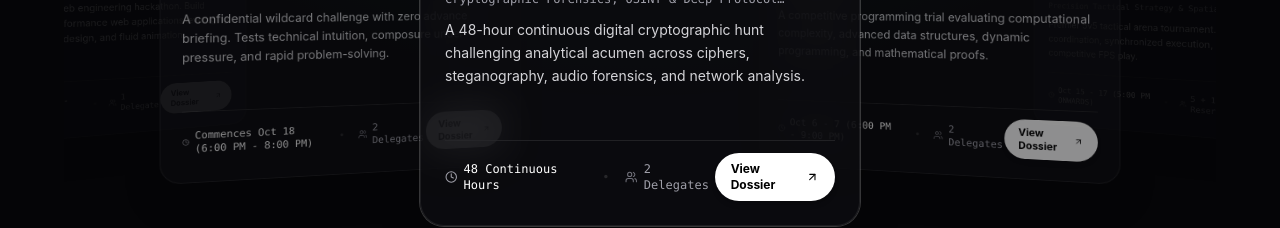
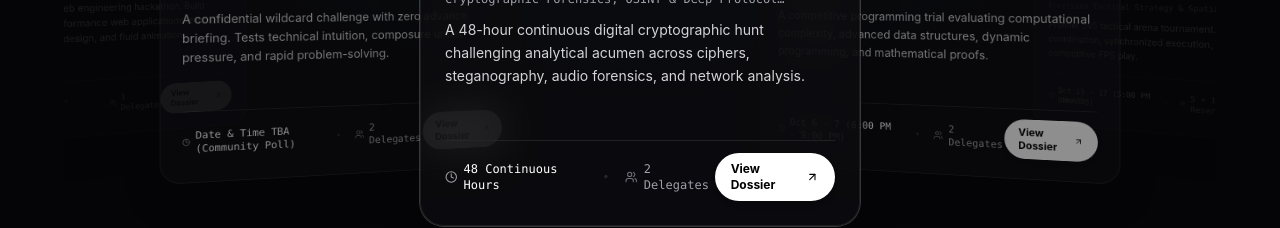
Before and after one commit to Valenite/genesiz-web, a React (Vite) app: page / in a window 1280 px wide. Shown: the part 1800-2028 px from the top of the page. Built offline with nearby package versions, Linux system fonts and the light colour scheme.

Commit message:
fix(surprise): change duration to Date & Time TBA on event card

```diff
--- a/src/data/eventsData.ts
+++ b/src/data/eventsData.ts
@@ -7,7 +7,7 @@ export interface EventDetail {
   fullDesc: string;
   teamSize: string;
   eligibility: string;
-  format: 'Online 4-Day Hunt' | 'Online & On-Site' | 'LAN Arena' | 'Live Stage' | 'Hybrid Sprint';
+  format: 'Online 4-Day Hunt' | 'Online & On-Site' | 'LAN Arena' | 'Live Stage' | 'Hybrid Sprint' | 'Online';
   duration: string;
   date: string;
   time: string;
@@ -374,25 +374,25 @@ export const EVENTS_DATA: EventDetail[] = [
     fullDesc: 'Surprise?!?!?!! is a confidential challenge unveiled only minutes prior to launch. From reverse engineering unfamiliar architectures to real-time crisis simulations and algorithmic speed runs, delegates must rely entirely on raw technical intuition, adaptability, and fundamental engineering principles.',
     teamSize: '2 Delegates',
     eligibility: 'Open to All Confirmed Delegates',
-    format: 'Live Stage',
-    duration: 'Commences Oct 18 (6:00 PM - 8:00 PM)',
-    date: 'October 18, 2026',
-    time: 'Intel & Timings released via Discord',
-    venue: 'Blackbox Auditorium Stage & Discord HQ',
+    format: 'Online',
+    duration: 'Date & Time TBA (Community Poll)',
+    date: 'TBA',
+    time: 'Decided based on participant poll',
+    venue: 'Online / Discord HQ',
     badge: 'CLASSIFIED / 2 DELEGATES',
     iconName: 'Sparkles',
     rules: [
       'Team structure: 2 Delegates per team.',
-      'Commences on October 18, 2026.',
-      'Mission directives, exact timing, and briefing constraints are revealed on Discord.',
+      'Timing and date decided according to participant availability poll.',
+      'Mission directives and briefing constraints will be dispatched on Discord.',
       'Schedule updates and further details will be communicated via official Discord.',
       'Delegates demonstrating the highest composure, analytical agility, and robust execution will prevail.'
     ],
     rounds: [
       {
-        title: 'Phase Alpha: Classified Briefing (Oct 18)',
+        title: 'Phase Alpha: Classified Briefing',
         description: 'Directive disclosure followed by the first wave of rapid analytical problems.',
-        duration: 'Oct 18'
+        duration: 'Live Online'
       },
       {
         title: 'Phase Beta: Dynamic Constraint Shift',
```
